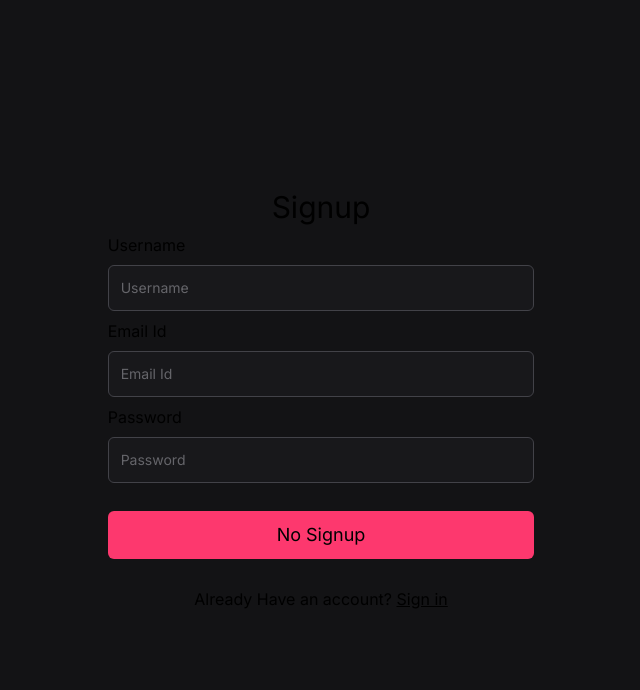
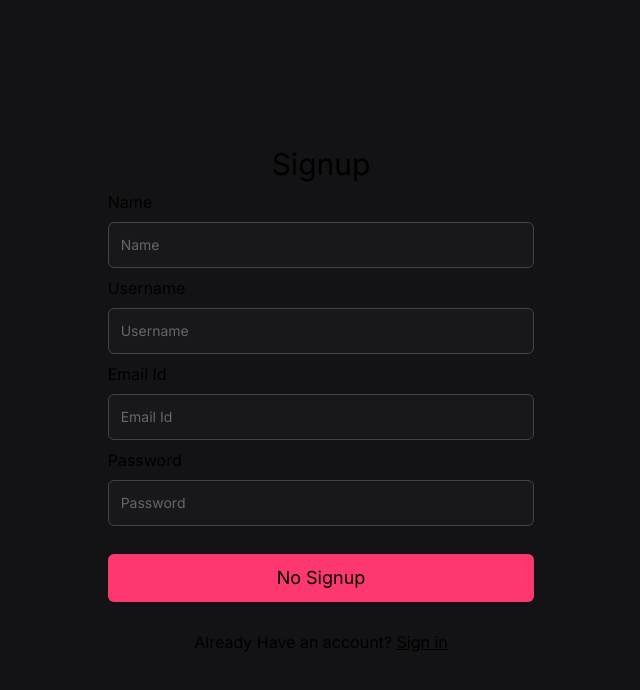
Before and after one commit to prernamahabare/Nextjs_Application, a Next.js app: page /signup in a window 1280 px wide. Shown: the top 690 px of the page, without its empty margins (319-959 px from the left). Built offline with nearby package versions, Linux system fonts and the light colour scheme.

Commit message:
name filed added in userschema

```diff
--- a/src/app/api/users/signup/route.ts
+++ b/src/app/api/users/signup/route.ts
@@ -10,7 +10,7 @@ connect();
 export async function POST(request: NextRequest) {
     try {
         const reqBody = await request.json();
-        const { username, email, password } = reqBody;
+        const { name, username, email, password } = reqBody;
 
         // check if user is already exist
         const user = await User.findOne({ email });
@@ -25,12 +25,14 @@ export async function POST(request: NextRequest) {
         const hashPassword = await bcryptjs.hash(password, salt);
 
         const newUser = new User({
+            name,
             username,
             email,
             password: hashPassword,
         })
 
         const savedUser = await newUser.save();
+        // console.log(savedUser)
 
         await sendEmail({email, emailType:EmailTypes.VERIFY, userId: savedUser._id})
 
--- a/src/app/api/users/updateuser/[id]/route.ts
+++ b/src/app/api/users/updateuser/[id]/route.ts
@@ -13,7 +13,7 @@ export async function PUT(request: NextRequest,{params}:any){
         const user = await User.findOne({userid});
 
         const reqbody = await request.json();
-        const {username, email} = reqbody;
+        const {name, username, email} = reqbody;
 
         const userId = await getDataFromToken(request);
         // const user = await User.findOne({_id: userId });
@@ -24,6 +24,7 @@ export async function PUT(request: NextRequest,{params}:any){
         }
 
         const result = await User.findByIdAndUpdate({ _id: userId }, { $set : {
+            name: name,
             username: username,
             email: email,
         } });
--- a/src/app/components/UserList.jsx
+++ b/src/app/components/UserList.jsx
@@ -30,6 +30,7 @@ const UserList = () => {
               <thead className="border-b font-medium dark:border-neutral-500">
                 <tr>
                   <th scope="col" className="px-6 py-4">NAME</th>
+                  <th scope="col" className="px-6 py-4">USERNAME</th>
                   <th scope="col" className="px-6 py-4">IDENTIFIERS</th>
                   <th scope="col" className="px-6 py-4">STATUS</th>
                   <th scope="col" className="px-6 py-4">ID</th>
@@ -39,6 +40,7 @@ const UserList = () => {
                 {data && data.map((item) => (
                   // eslint-disable-next-line react/jsx-key
                   <tr className="border-b dark:border-neutral-500                    transition duration-300 ease-in-out hover:bg-neutral-100 dark:border-neutral-500 dark:hover:bg-neutral-600">
+                    <td className="whitespace-nowrap px-6 py-4 font-medium">{item.name}</td>
                     <td className="whitespace-nowrap px-6 py-4 font-medium">{item.username}</td>
                     <td className="whitespace-nowrap px-6 py-4">{item.email}</td>
                     <td className="whitespace-nowrap px-6 py-4 " ><h4 className='bg-gray-400 rounded-full p-2 text-center'>{item.isVerified ? "verified" : "Unverified"}</h4></td>
--- a/src/app/components/Usernav.jsx
+++ b/src/app/components/Usernav.jsx
@@ -44,7 +44,7 @@ const Usernav = () => {
                     <div><FeatherIcon icon="search" /></div>
                     <div className='flex gap-2'>
                     <div className='gap-0'><Link href={`/profile/${data}`}><FeatherIcon icon="user" /></Link></div>
-                    <div>{user.username}</div>
+                    <div>{user.name}</div>
                     </div>
                 </div>
             </div>
--- a/src/app/profile/[username]/page.tsx
+++ b/src/app/profile/[username]/page.tsx
@@ -13,6 +13,7 @@ export default function userprofile({ params }: any) {
     // user = JSON.parse(user)
 
     const [user, setUser] = React.useState({
+        name: currentuser.name,
         username: currentuser.username,
         email: currentuser.email,
     });
@@ -51,17 +52,25 @@ export default function userprofile({ params }: any) {
             <Usernav />
             <div className="flex flex-col">
                 <div className="flex justify-between bg-[#18181b] py-8 px-10 font-semibold mb-10  border border-[#424248] ">
-                    <h1 className="text-2xl">{currentuser.username}</h1>
+                    <h1 className="text-2xl">{currentuser.name}</h1>
                     <button className='btn-sm leading-6 text-sm rounded-md py-2
                     px-5 rounded-md border border-[#424248]' onClick={logout}>Logout</button>
                 </div>
                 <div className="flex w-11/12 border border-[#424248] m-auto rounded-lg bg-[#18181b] justify-center p-10 flex-col gap-y-4 items-center">
+                <div className="flex gap-x-3 items-center  w-1/2">
+                        <label htmlFor="name" className="text-base">Name</label>
+                        <input className="w-full p-3 border border-[#424248] outline-none rounded-md bg-[#18181b] placeholder:text-[#65656a] text-sm hover:bg-gray-900 "
+                            placeholder="Enter Name"
+                            value={user.name}
+                            type="text" id="name"
+                            onChange={(e) => setUser({ ...user, name: e.target.value })} />
+                    </div>
                     <div className="flex gap-x-3 items-center w-1/2">
-                        <label htmlFor="username" className="text-base">UserID</label>
+                        <label htmlFor="userid" className="text-base">UserID</label>
                         <input className="w-full p-3 border border-[#424248] outline-none rounded-md bg-[#18181b] placeholder:text-[#65656a]
                         text-sm hover:bg-gray-900 "
                             value={currentuser._id}
-                            type="text" id="username"
+                            type="text" id="userid"
                         />
                     </div>
                     <div className="flex gap-x-3 items-center  w-1/2">
@@ -81,7 +90,7 @@ export default function userprofile({ params }: any) {
                     </div>
 
                     <button
-                    // onClick={onUpdate}
+                    onClick={onUpdate}
                         className={`btn-lg px-3 py-3 leading-6 my-5 text-lg rounded-md  ${buttonDisabled ? 'bg-[#fd386e]' : 'bg-gray-400 cursor-not-allowed'
                             }`}
                     >Update</button>
--- a/src/app/signup/page.tsx
+++ b/src/app/signup/page.tsx
@@ -9,6 +9,7 @@ import toast from "react-hot-toast";
 export default function SignupPage() {
     const router = useRouter();
     const [user, setUser] = React.useState({
+        name:"",
         username: "",
         email: "",
         password: ""
@@ -21,6 +22,7 @@ export default function SignupPage() {
         try {
             setLoading(true);
             const response = await axios.post("api/users/signup", user);
+            console.log(user);
             router.push("/login");
 
         } catch (error: any) {
@@ -43,6 +45,14 @@ export default function SignupPage() {
         <div className="h-screen w-full flex items-center justify-center">
             <div className="flex flex-col gap-y-2 w-1/3">
                 <h1 className="text-center text-3xl">{loading ? "Processing" : "Signup"}</h1>
+                <div className="flex flex-col gap-y-2">
+                    <label htmlFor="name" className="text-base">Name</label>
+                    <input className="w-full p-3 border border-[#424248] outline-none rounded-md bg-[#18181b] placeholder:text-[#65656a] text-sm hover:bg-gray-900 "
+                        type="text" id="name"
+                        value={user.name}
+                        onChange={(e) => setUser({ ...user, name: e.target.value })}
+                        placeholder="Name" />
+                </div>
                 <div className="flex flex-col gap-y-2">
                     <label htmlFor="username" className="text-base">Username</label>
                     <input className="w-full p-3 border border-[#424248] outline-none rounded-md bg-[#18181b] placeholder:text-[#65656a] text-sm hover:bg-gray-900 "
--- a/src/modules/userModule.js
+++ b/src/modules/userModule.js
@@ -1,6 +1,10 @@
 import mongoose from "mongoose";
 
 const userSchema = new mongoose.Schema({
+    name: {
+        type: String,
+        required: [true, "Enter the Name"],
+    },
     username: {
         type: String,
         required: [true, "Enter the username"],
```
